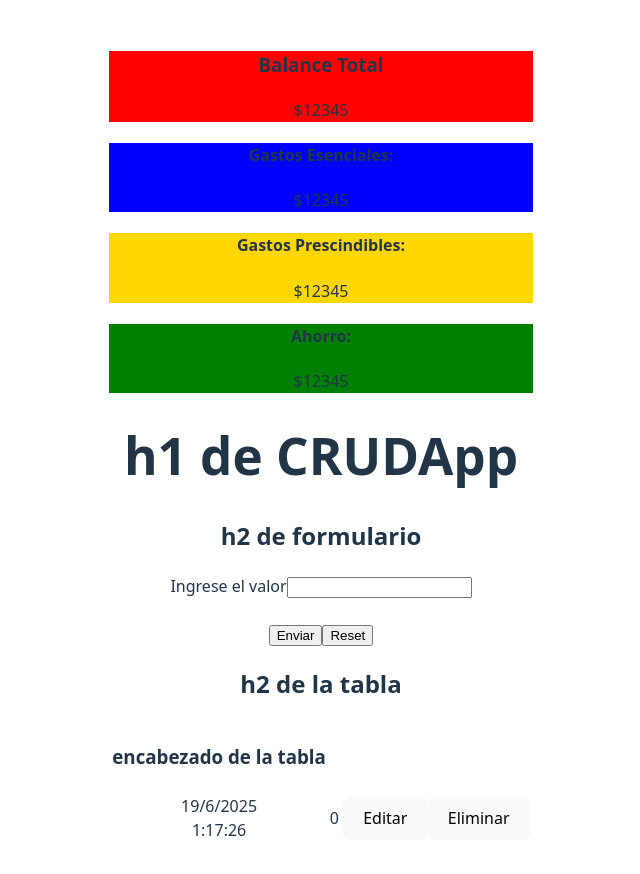
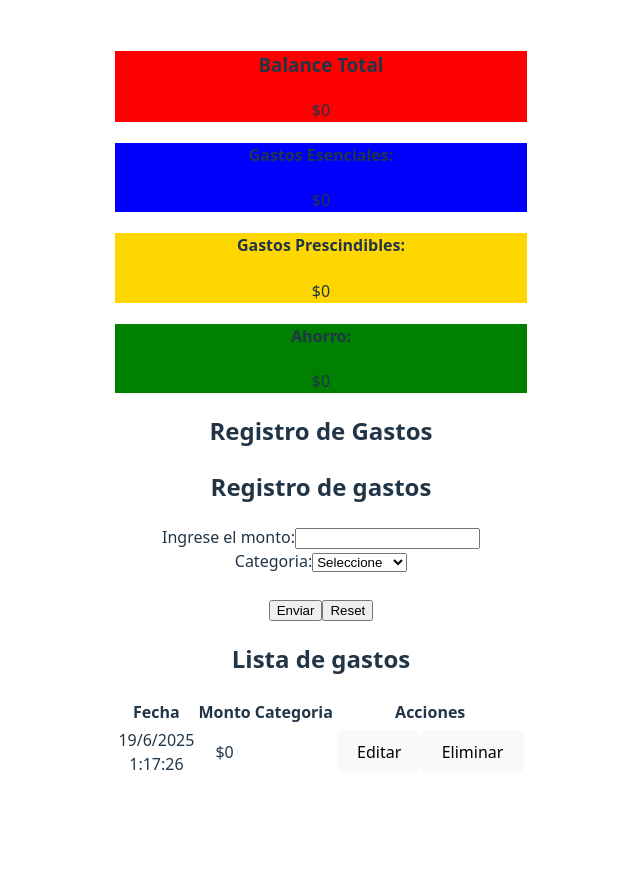
Before and after one commit to diegomtnfranco/registro-de-gastos, a React (Vite) app: page / in a window 1280 px wide. Shown: the top 874 px of the page, without its empty margins (319-959 px from the left). After the commit the page ends 811 px from the top, so only its background shows below. Built offline with nearby package versions, Linux system fonts and the light colour scheme.

Commit message:
Commit 0.0.3
1.Se completa funciones EDITAR Y ELIMINAR.

2.Se crean las categorias de tipo de gasto.

3.Se funcionaliza el componente PANTALLA.

```diff
--- a/src/components/CRUD.jsx
+++ b/src/components/CRUD.jsx
@@ -14,8 +14,9 @@ const DatosInicialesDb = [
 
 const FormCrudApp = () => {
     const [db, setDataBase] = useState(DatosInicialesDb);
+    const [editarDatos, setEditarDatos] = useState(null);
 
-  const [editarDatos, setEditarDatos] = useState(null);
+    //Funciones CRUD
 
     const CrearDatos = (data) => {
         data.id = Date.now();
@@ -23,25 +24,55 @@ const FormCrudApp = () => {
     };
     const ActualizarDatos = (data) => {
         const DatosNuevos = db.map((el) => (el.id === data.id ? data : el));
-    setEditarDatos(DatosNuevos);
+        setDataBase(DatosNuevos);
+        setEditarDatos(null);
     };
 
-  const EliminarDatos = () => {
-    alert("caca");
+    const EliminarDatos = (id) => {
+        const nuevaDb = db.filter((el) => el.id !== id);
+        setDataBase(nuevaDb);
     };
-  // const EliminarDatos = (data) => {};
+
+    //Funcion para calcular el monto de cada una de las categorias
+    const calcularTotales = () => {
+
+        const total = db.reduce((acc, el) => acc + parseFloat(el.monto), 0);
+        const esenciales = db
+            .filter((el) => el.categoria === 'esencial')
+            .reduce((acc, el) => acc + parseFloat(el.monto), 0);
+        const prescindibles = db
+            .filter((el) => el.categoria === 'prescindibles')
+            .reduce((acc, el) => acc + parseFloat(el.monto), 0);
+        const ahorro = db
+            .filter((el) => el.categoria === 'ahorro')
+            .reduce((acc, el) => acc + parseFloat(el.monto), 0);
+
+        return { total, esenciales, prescindibles, ahorro };
+    }
+
+    const { total, esenciales, prescindibles, ahorro } = calcularTotales();
+
+
+    //Componentes a mostrar por pantalla con sus propiedades
     return (
         <>
-      <Pantalla />
-      <h1>h1 de CRUDApp</h1>
+            <Pantalla
+                total={total}
+                escenciales={esenciales}
+                prescindibles={prescindibles}
+                ahorro={ahorro}
+            />
+            <h2>Registro de Gastos</h2>
             <Formulario
                 CrearDatos={CrearDatos}
                 ActualizarDatos={ActualizarDatos}
                 setEditarDatos={setEditarDatos}
                 editarDatos={editarDatos}
             />
-      {/* form */}
-      <Tabla data={db} /> {/* tabla */}
+            <Tabla
+                data={db}
+                setEditarDatos={setEditarDatos}
+                eliminarDatos={EliminarDatos} />
         </>
     );
 };
--- a/src/components/Formulario.jsx
+++ b/src/components/Formulario.jsx
@@ -4,6 +4,7 @@ import { useState, useEffect } from "react";
 const ValorInicialDb = {
   id: null,
   monto: "",
+  categoria: "",
 };
 
 const Formulario = ({
@@ -36,9 +37,9 @@ const Formulario = ({
   //  Funcion que se ejecuta al presionar el boton submit
   const handleSubmit = (e) => {
     e.preventDefault();
-    if (!form.monto) {
+    if (!form.monto || !form.categoria) {
       e.preventDefault();
-      alert("Monto vacio: Añada un monto a su registro.");
+      alert("Monto vacio: Añada un monto a su registro y seleccione una categoria.");
       return;
     }
     if (form.id === null) {
@@ -59,13 +60,11 @@ const Formulario = ({
   // HTML:
   return (
     <div>
-      <h2>h2 de formulario</h2>
-      <form>
+      <h2>Registro de gastos</h2>
+      <form onSubmit={handleSubmit}>
         <article>
-          {" "}
-          {/* Input number */}
           <label>
-            Ingrese el valor
+            Ingrese el monto:
             <input
               type="number"
               name="monto"
@@ -73,6 +72,18 @@ const Formulario = ({
               onChange={handleChange}
               value={form.monto}
             />
+          </label>
+        </article>
+
+        <article>
+          <label>
+            Categoria:
+            <select name="categoria" value={form.categoria} onChange={handleChange}>
+              <option value="">Seleccione</option>
+              <option value="esencial">Esencial</option>
+              <option value="prescindible">Prescindible</option>
+              <option value="ahorro">Ahorro</option>
+            </select>
           </label>
         </article>
 
--- a/src/components/Pantalla.jsx
+++ b/src/components/Pantalla.jsx
@@ -1,32 +1,31 @@
 import React from "react";
-const Pantalla = () => {
+const Pantalla = ({ total, escenciales, prescindibles, ahorro }) => {
   return (
     <>
       <article>
-        {" "}
         {/* Contenedor de la pantalla */}
         <div style={{ backgroundColor: "red" }}>
-          {" "}
           {/*Contenedor pantalla principal  */}
           <h3>Balance Total</h3>
-          <p>$12345</p>
+          <p>${total}</p>
         </div>
-        <div style={{ backgroundColor: "" }}>
-          {" "}
+
+        <div>
           {/* Contenedor division de pantallas mas pequeñas */}
           <div style={{ backgroundColor: "blue" }}>
             <h4>Gastos Esenciales:</h4>
-            <p>$12345</p>
+            <p>${escenciales}</p>
           </div>
           <div style={{ backgroundColor: "gold" }}>
             <h4>Gastos Prescindibles:</h4>
-            <p>$12345</p>
+            <p>${prescindibles}</p>
           </div>
           <div style={{ backgroundColor: "green" }}>
             <h4>Ahorro:</h4>
-            <p>$12345</p>
+            <p>${ahorro}</p>
           </div>
         </div>
+
       </article>
     </>
   );
--- a/src/components/Tabla.jsx
+++ b/src/components/Tabla.jsx
@@ -4,20 +4,21 @@ import TablaFila from "./TablaFila";
 const Tabla = ({ data, setEditarDatos, eliminarDatos }) => {
   return (
     <>
-      <h2>h2 de la tabla</h2>
+      <h2>Lista de gastos</h2>
       <table>
         <thead>
           <tr>
-            <th>
-              <h3>encabezado de la tabla</h3>
-            </th>
+            <th>Fecha</th>
+            <th>Monto</th>
+            <th>Categoria</th>
+            <th>Acciones</th>
           </tr>
         </thead>
 
         <tbody>
           {data.length === 0 ? (
             <tr>
-              <td>Sin Datos</td>
+              <td colSpan={4}></td>
             </tr>
           ) : (
             data.map((el) => (
--- a/src/components/TablaFila.jsx
+++ b/src/components/TablaFila.jsx
@@ -7,7 +7,8 @@ const TablaFila = ({ row, setEditarDatos, eliminarDatos }) => {
         <FechaActual />
       </td>
 
-      <td>{row.monto}</td>
+      <td>${row.monto}</td>
+      <td>{row.categoria}</td>
       <td>
         <button onClick={() => setEditarDatos(row)}>Editar</button>
         <button onClick={() => eliminarDatos(row.id)}>Eliminar</button>
```
Lines whose indentation alone changed are shown as unchanged.
